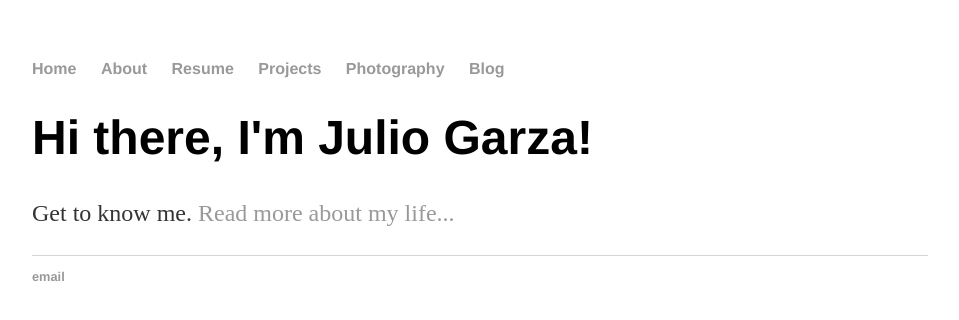
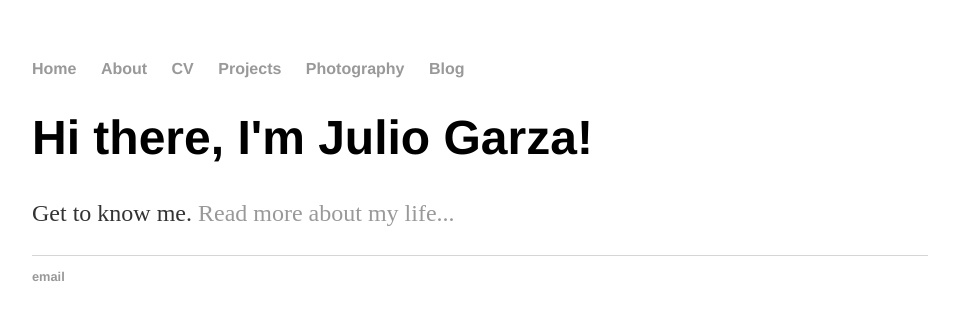
Before and after one commit to juliogarza/juliogarza.github.io, a Jekyll site: the page built from index.html, in a window 1280 px wide. Shown: the top 320 px of the page, without its empty margins (160-1119 px from the left). Built offline with Jekyll 4.4.1, drawn with Linux system fonts in a browser that asks for light colours.

Commit message:
Update default.html

```diff
--- a/_layouts/default.html
+++ b/_layouts/default.html
@@ -10,7 +10,7 @@
     		<ul>
         		<li><a href="/">Home</a></li>
 	        	<li><a href="/about">About</a></li>
-        		<li><a href="/resume">Resume</a></li>
+        		<li><a href="/CV">CV</a></li>
         		<li><a href="/projects">Projects</a></li>
             		<li><a href="/photography">Photography</a></li>
 			<li><a href="/blog">Blog</a></li>
```
